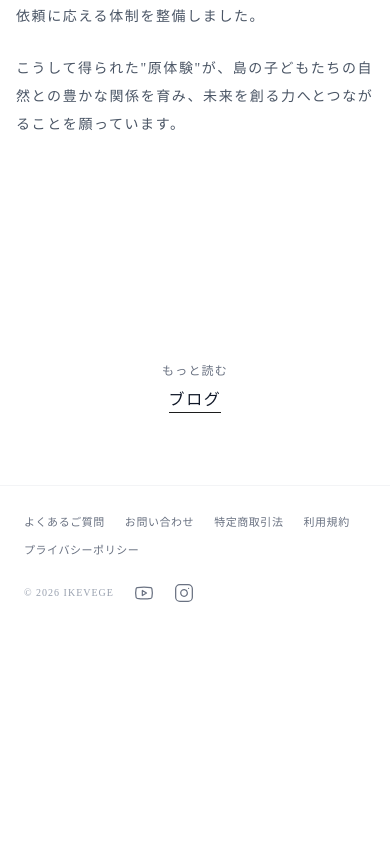
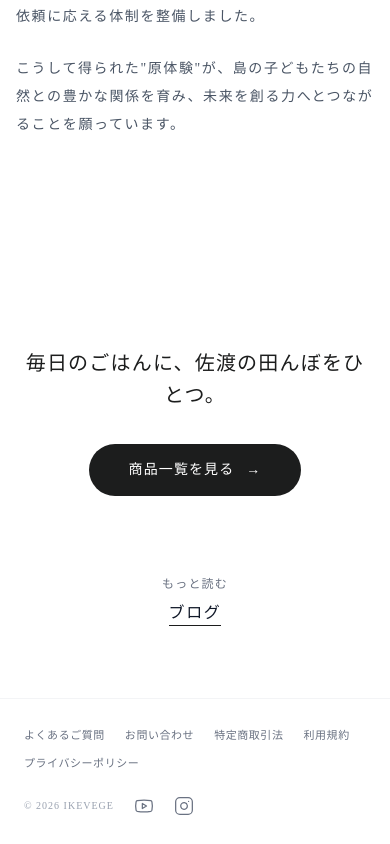
Before and after one commit to nino-0813/honma_nextjs, a Next.js app: page /about in a window 390 px wide. Shown: the part 4403-5247 px from the top of the page. Before the commit the page ends 5034 px from the top, so only its background shows below. Built offline with nearby package versions, Linux system fonts and the light colour scheme; no server answers.

Commit message:
Improve product navigation and about CTA

```diff
--- a/app/(main)/about/page.tsx
+++ b/app/(main)/about/page.tsx
@@ -228,6 +228,21 @@ export default function AboutPage() {
         </div>
       </section>
 
+      <section className="bg-white px-6 pb-12 pt-4 md:pb-16 md:pt-8">
+        <FadeInSection className="mx-auto max-w-3xl text-center">
+          <p className="font-serif text-xl leading-relaxed tracking-[0.06em] text-primary md:text-3xl">
+            毎日のごはんに、佐渡の田んぼをひとつ。
+          </p>
+          <Link
+            href="/collections"
+            className="mt-8 inline-flex min-h-12 items-center justify-center gap-3 rounded-full bg-primary px-10 py-4 text-sm font-medium tracking-[0.08em] text-white transition-colors hover:bg-gray-700 focus-visible:outline-none focus-visible:ring-2 focus-visible:ring-primary focus-visible:ring-offset-2 md:mt-10"
+          >
+            商品一覧を見る
+            <span aria-hidden="true">→</span>
+          </Link>
+        </FadeInSection>
+      </section>
+
       <section className="pt-8 pb-16 md:py-24 bg-white">
         <div className="max-w-4xl mx-auto px-6 text-center">
           <FadeInSection>
--- a/app/(main)/collections/[[...slug]]/page.tsx
+++ b/app/(main)/collections/[[...slug]]/page.tsx
@@ -174,11 +174,15 @@ export default function CollectionsPage() {
 
   return (
     <div className="min-h-screen w-full overflow-x-hidden bg-white pb-36 pt-32 md:pt-40">
+      <div className="sticky top-16 z-30 border-y border-gray-100 bg-white/95 py-3 backdrop-blur-md md:top-20">
+        <div className="mx-auto max-w-[1400px] px-6 md:px-12">
+          <ProductCategoryNav current={categoryNavKey} />
+        </div>
+      </div>
       <div className="max-w-[1400px] mx-auto px-6 md:px-12">
         <div className="mb-16 text-center animate-fade-in md:mb-24">
-          <ProductCategoryNav current={categoryNavKey} />
           {currentCategory !== 'ALL' && (
-            <h1 className="mt-10 font-serif text-2xl font-normal tracking-[0.15em] md:mt-14 md:text-3xl">{getPageTitle()}</h1>
+            <h1 className="mt-12 font-serif text-2xl font-normal tracking-[0.15em] md:mt-16 md:text-3xl">{getPageTitle()}</h1>
           )}
           {currentSubcategory === 'yearly' && !isLpView && (
             <p className="mt-5 text-xs leading-relaxed text-gray-600 md:text-sm">
--- a/app/(main)/start-set/page.tsx
+++ b/app/(main)/start-set/page.tsx
@@ -56,9 +56,11 @@ export default async function StartSetPage() {
     : GALLERY;
 
   return (
-    <div className="min-h-screen w-full overflow-x-clip bg-white pb-24 pt-24 animate-fade-in md:pt-28">
-      <div className="mx-auto max-w-[1400px] px-5 pt-8 md:px-12 md:pt-12">
-        <ProductCategoryNav current="start-set" />
+    <div className="min-h-screen w-full overflow-x-clip bg-white pb-24 pt-32 animate-fade-in md:pt-40">
+      <div className="sticky top-16 z-30 border-y border-gray-100 bg-white/95 py-3 backdrop-blur-md md:top-20">
+        <div className="mx-auto max-w-[1400px] px-5 md:px-12">
+          <ProductCategoryNav current="start-set" />
+        </div>
       </div>
 
       <section className="px-5 py-12 text-center md:py-16">
--- a/components/product/ProductCategoryNav.tsx
+++ b/components/product/ProductCategoryNav.tsx
@@ -15,7 +15,7 @@ const ITEMS: { key: ProductCategoryKey; label: string; href: string }[] = [
 
 export default function ProductCategoryNav({ current }: { current: ProductCategoryKey }) {
   return (
-    <nav aria-label="商品カテゴリー" className="-mx-6 overflow-x-auto px-6 pb-4 scrollbar-hide md:-mx-12 md:px-12">
+    <nav aria-label="商品カテゴリー" className="-mx-6 overflow-x-auto px-6 scrollbar-hide md:-mx-12 md:px-12">
       <div className="flex min-w-max justify-center gap-3 md:gap-4">
         {ITEMS.map((item) => {
           const active = item.key === current;
```
